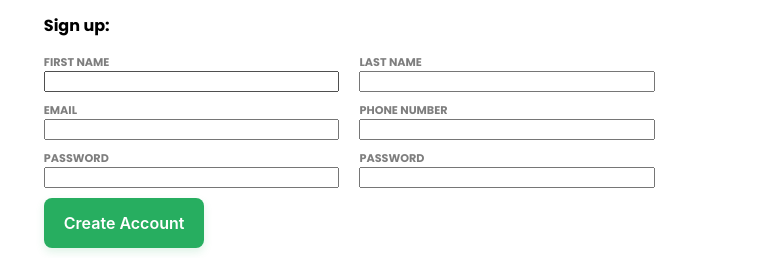
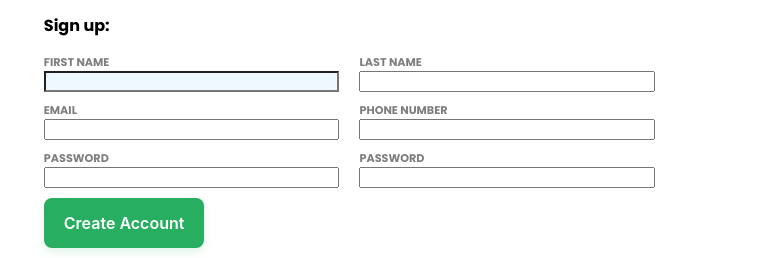
Before and after one commit to SyndicateGit/sign-up-form, a plain HTML site: page index.html in a window 1280 px wide. In both pictures the pointer is over the input "FIRST NAME". Shown: the part 325-583 px from the top of the page, 505-1280 px from the left. Drawn offline with Linux system fonts and the light colour scheme; a script that the page names is missing.

Commit message:
Added input hover effect

```diff
--- a/style.css
+++ b/style.css
@@ -167,6 +167,10 @@ button{
 }
 
 input:focus{
-  background-color: lightcyan;
+  background-color: aliceblue;
   box-shadow: 2px 2px lightgray;
 }
+
+input:hover{
+  background-color: aliceblue;
+}
```
